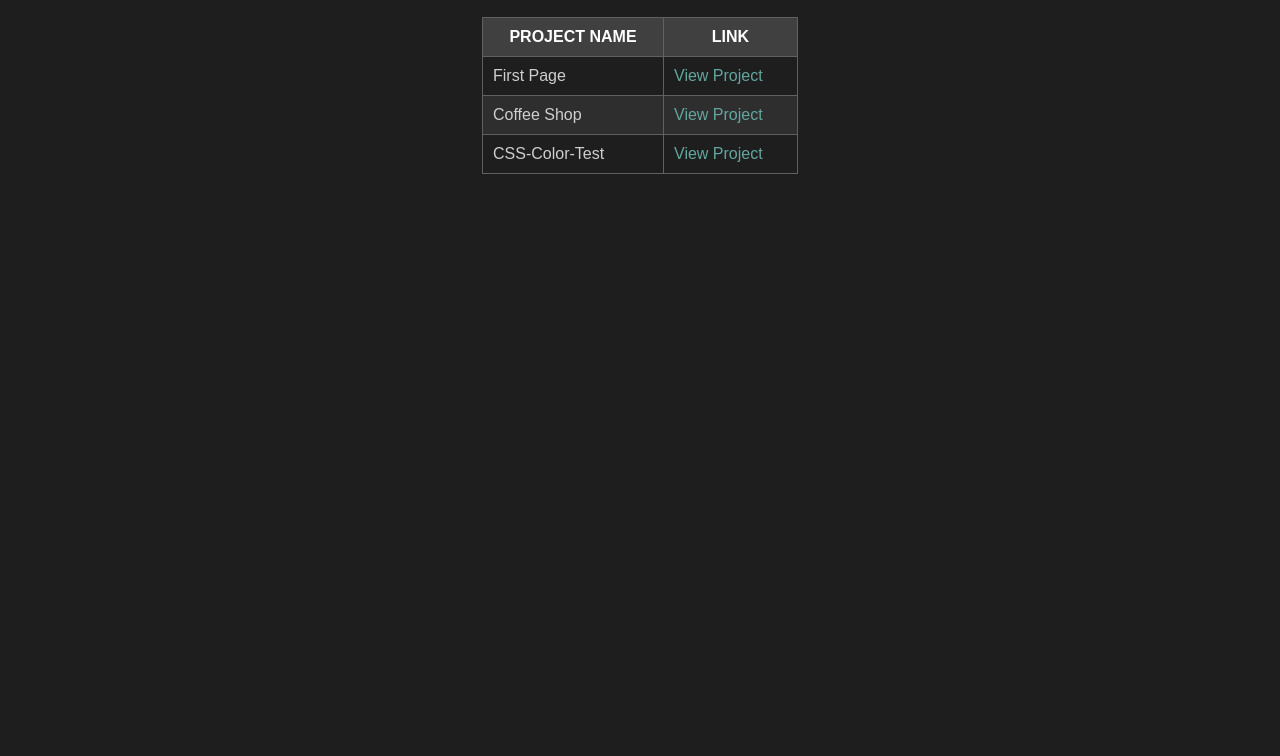
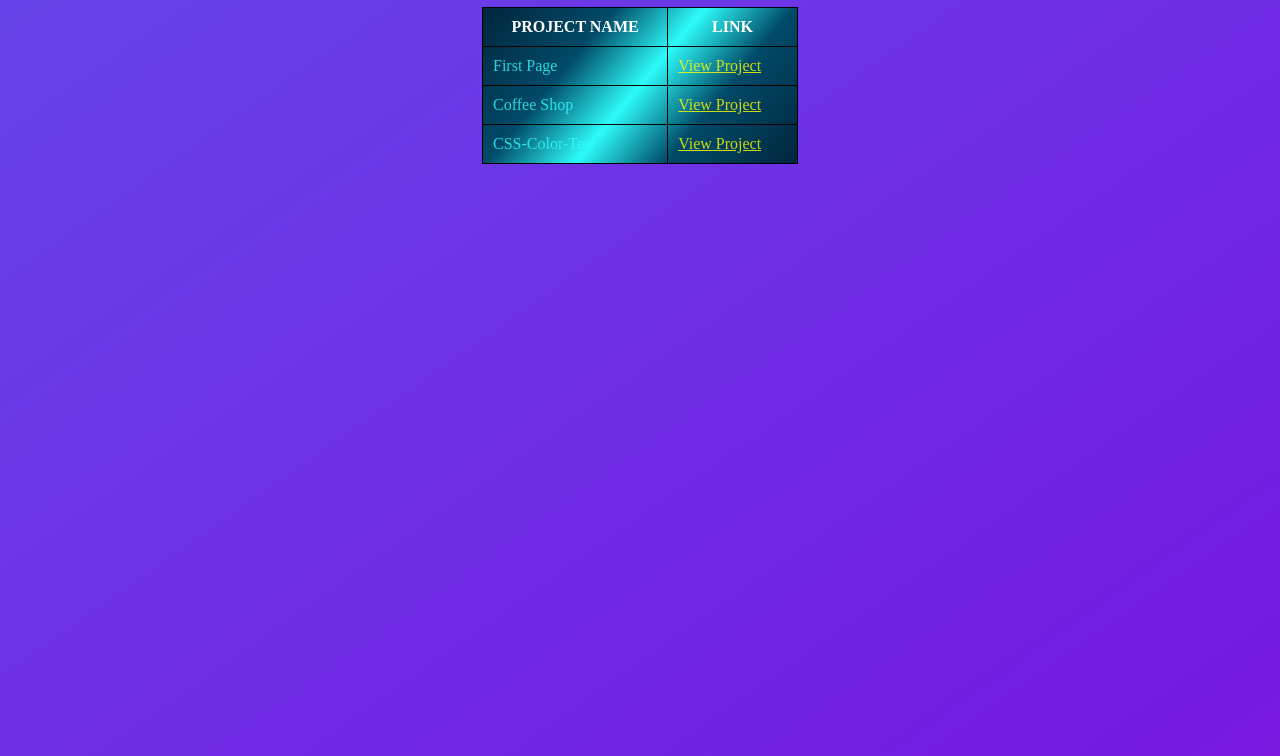
Before and after one commit to SpartanG01/SpartanG01.github.io, a plain HTML site: page index.html in a window 1280 px wide. Shown: the part 73-829 px from the top of the page. Before the commit the page ends 800 px from the top, so only its background shows below. Drawn offline with Linux system fonts and the light colour scheme.

Commit message:
Update style.css

```diff
--- a/style.css
+++ b/style.css
@@ -1,7 +1,23 @@
 body {
-    background-color: #1e1e1e;
+	background: linear-gradient(145deg, #3bcea2 0%, #4f89f8 20%, #751ae0 80%, #ea16e4 100%);
+	background-size: 400% 400%;
+	animation: gradient 12s ease infinite;
+	height: 100vh;
+}
+
+@keyframes gradient {
+	0% {
+		background-position: 0% 50%;
+	}
+	50% {
+		background-position: 100% 50%;
+	}
+	100% {
+		background-position: 0% 50%;
+	}
+}
     color: #cfcfcf;
-    font-family: Arial, sans-serif;
+    font-family: arial, sans-serif;
 }
 
 header {
@@ -19,29 +35,34 @@ h1 {
     border-collapse: collapse;
 }
 
+#projects {
+  background: linear-gradient(130deg, #01253d 0%, #014b69 30%,  #2dfbf9 50%, #014b69 70%, #01253d 100%);
+}
+
 #projects th {
     text-transform: uppercase;
     color: #ffffff;
-    background-color: #404040;
 }
 
 #projects td, #projects th {
     padding: 10px;
-    border: 1px solid #606060;
+    border: 1px solid #000000;
 }
 
-#projects tr:nth-child(even) {
-    background-color: #2e2e2e;
+#projects td, #projects tr {
+  color: #30FFFFCC;
 }
 
 #projects a {
-    color: #63a69f;
-    text-decoration: none;
+    color: #FFFF00CC;
+    text-decoration: underline;
 }
 
 #projects a:hover {
+    color: #8800FF;
     text-decoration: underline;
 }
+
 @media screen and (max-width: 1024px) {
     #projects {
         width: 50%;
```
